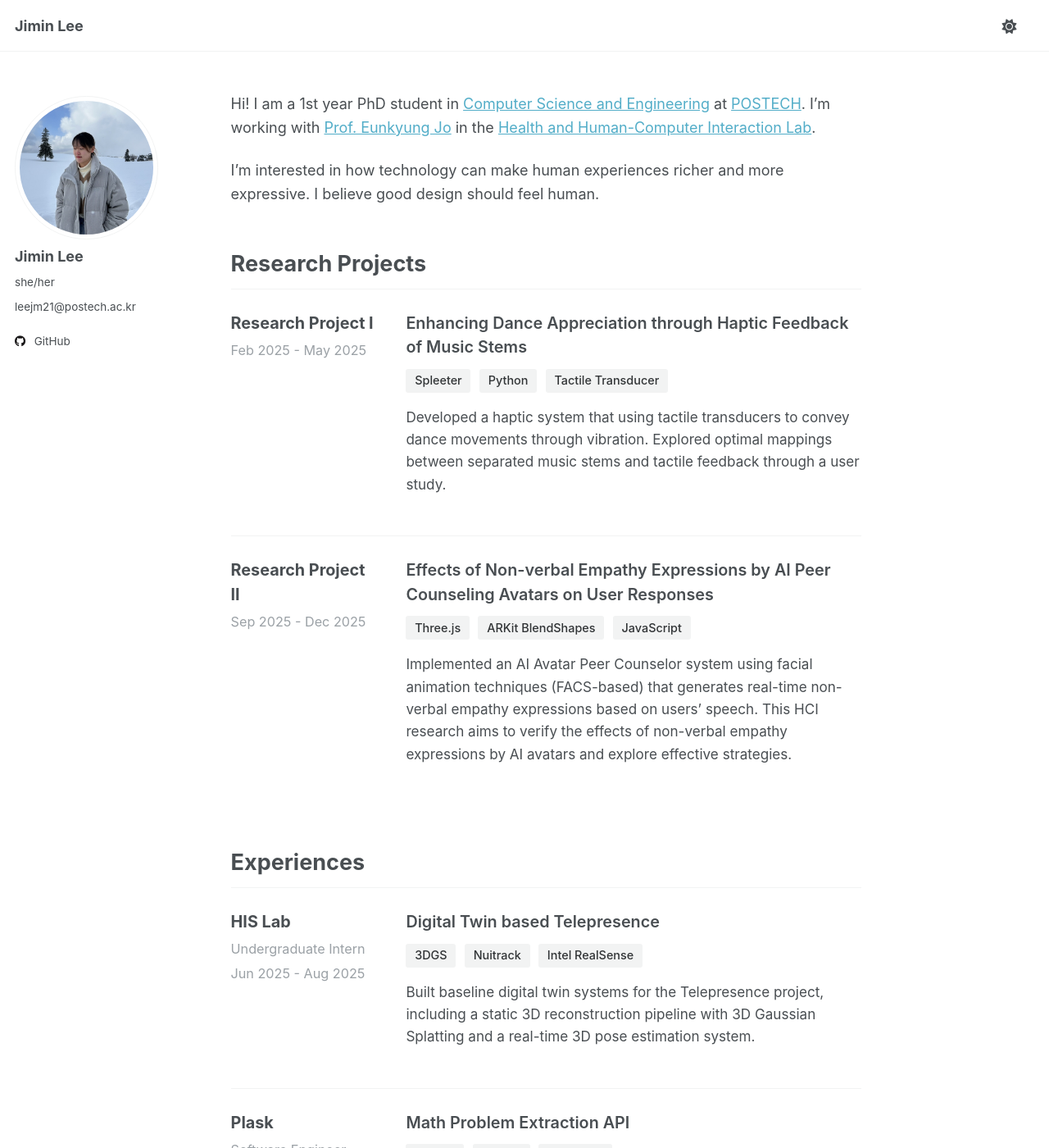
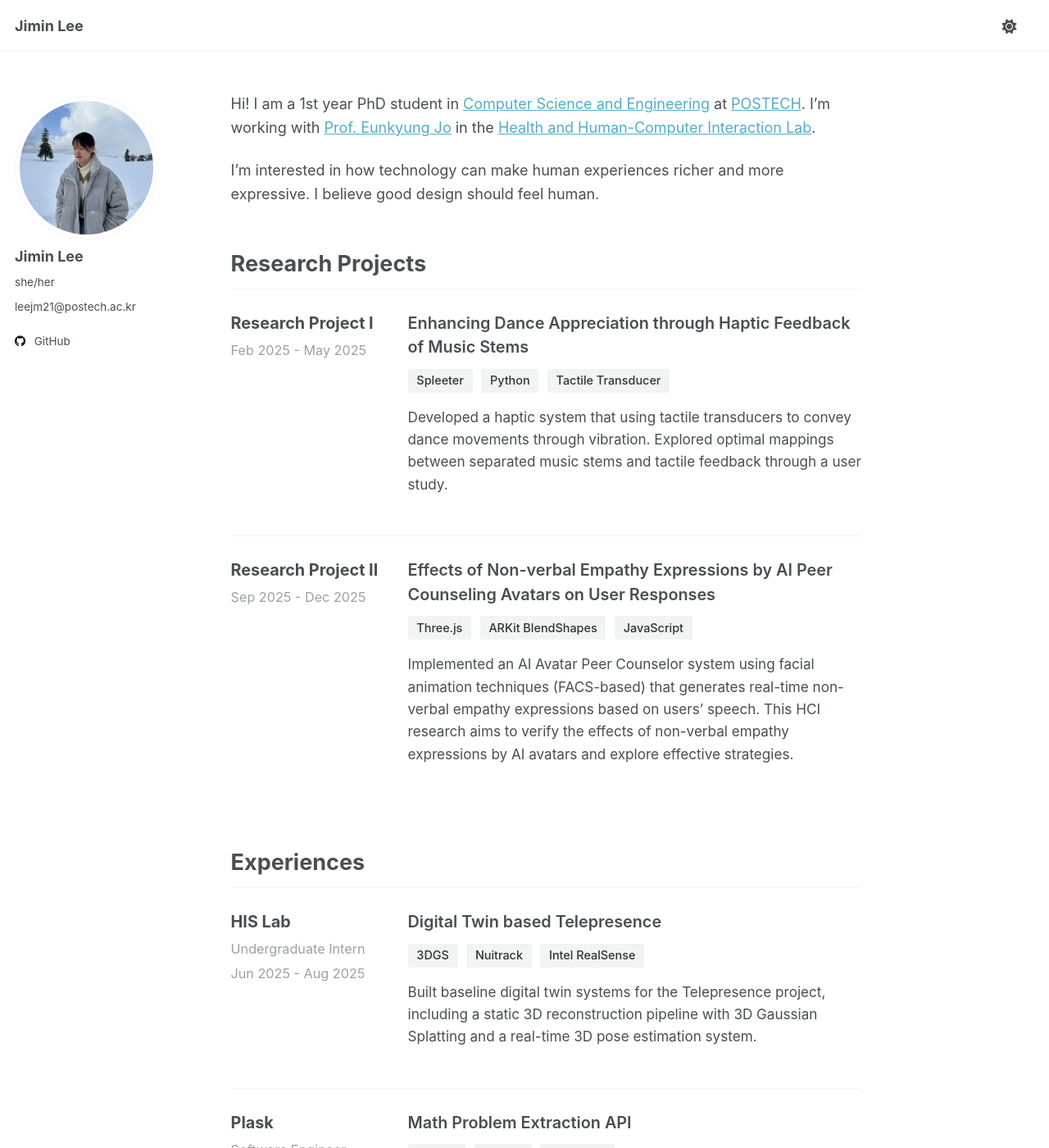
Before and after one commit to dommanga/dommanga.github.io, a Jekyll site: the page built from _pages/about.md, in a window 1280 px wide and 1400 px high. Shown: the whole window at 82% size. Built offline with Jekyll 4.4.1, drawn with Linux system fonts in a browser that asks for light colours.

Commit message:
Minor fix for css

```diff
--- a/_sass/_custom.scss
+++ b/_sass/_custom.scss
@@ -32,6 +32,7 @@
   }
 
   .left-column {
+    min-width: 180px;
     .company-name {
       font-size: 1.1rem;
       font-weight: 700;
```
